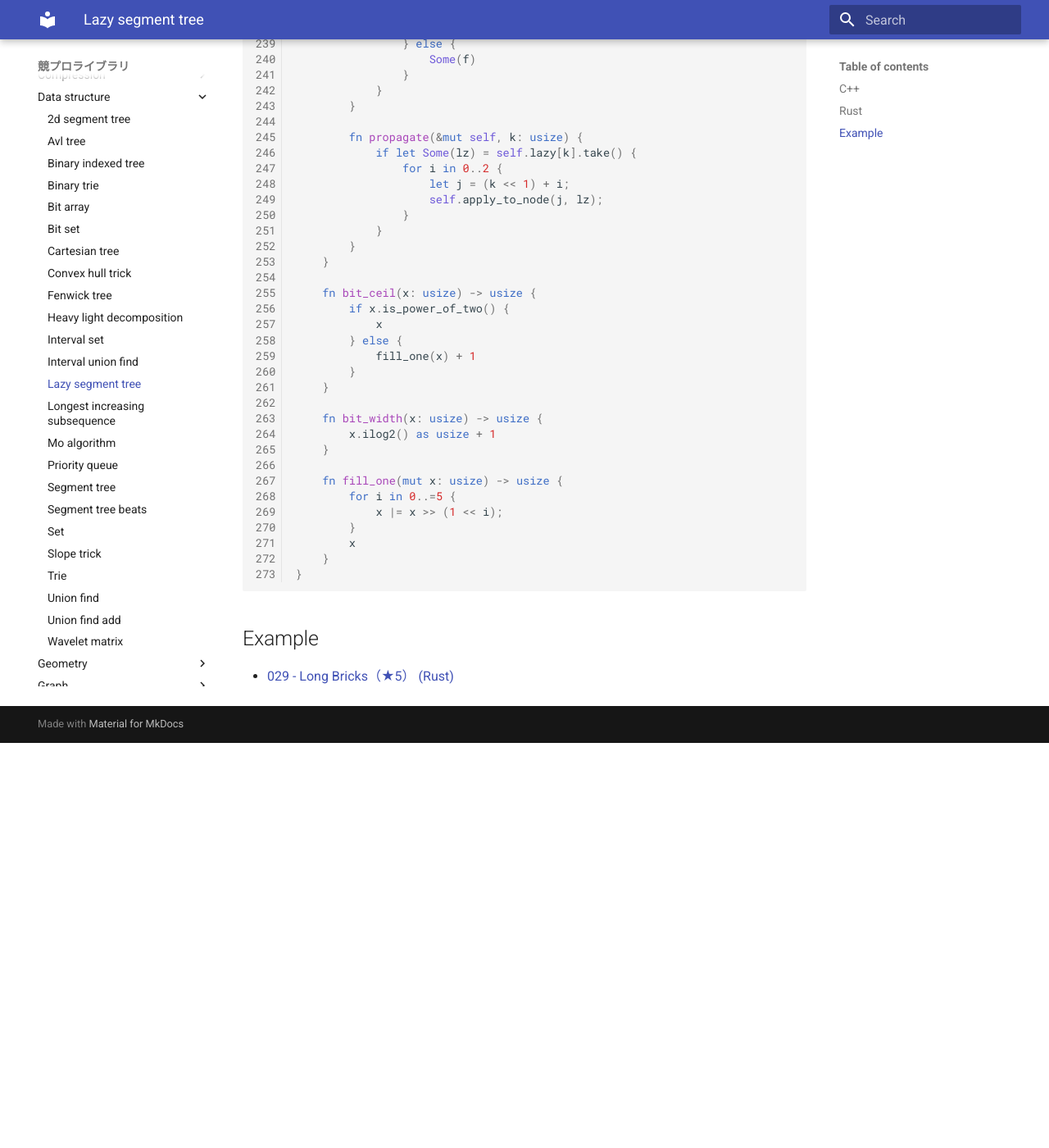
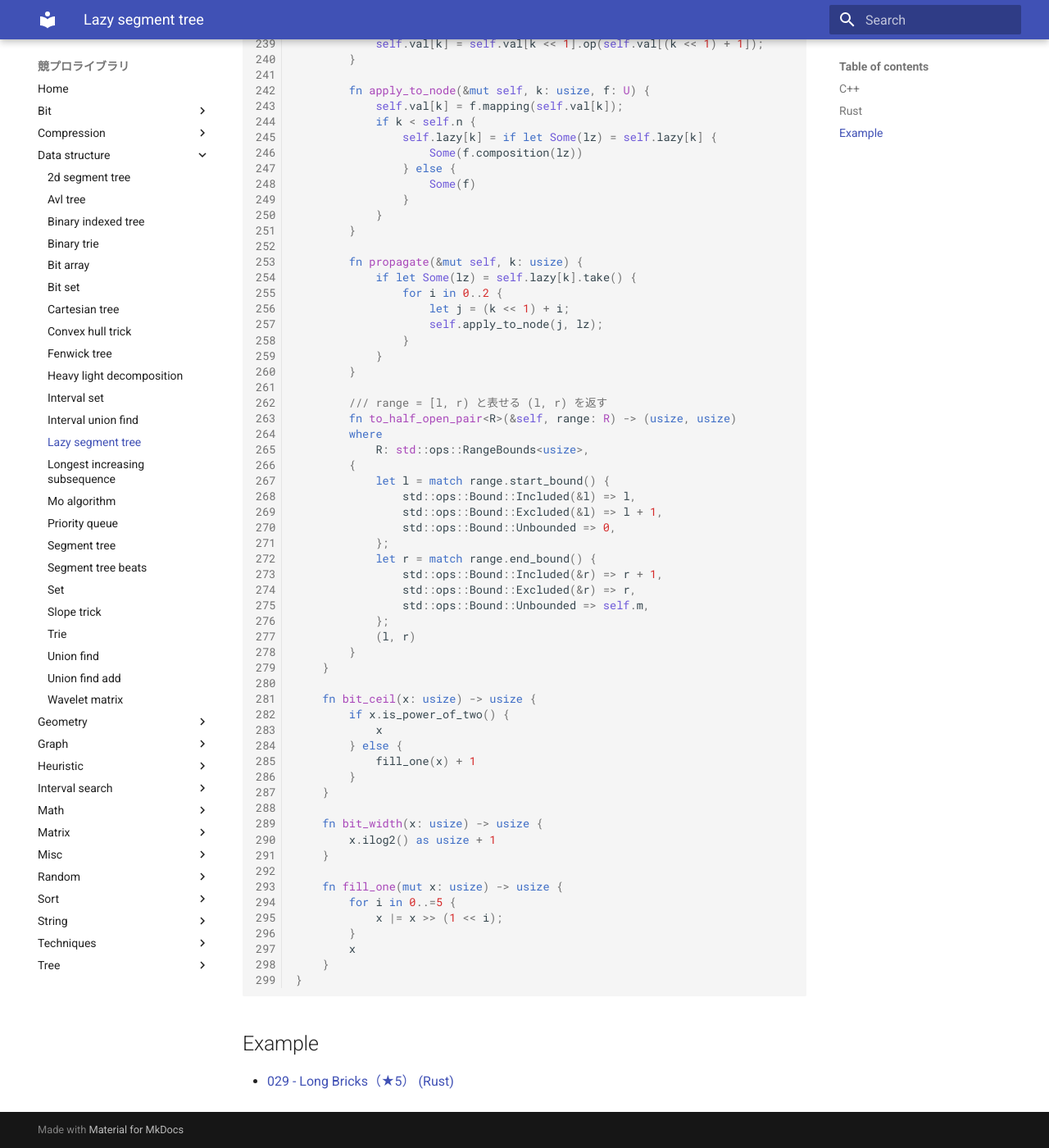
Before and after one commit to Plan88/kyopro-library, an MkDocs documentation site: the page built from docs/data_structure/lazy_segment_tree.md, in a window 1280 px wide and 1400 px high, scrolled down 8112 px. Shown: the whole window at 82% size. Built offline with MkDocs 1.6.1 and Material for MkDocs 9.7.7, drawn with Linux system fonts in a browser that asks for light colours; before the commit the page ends 9018 px from its top, so only the background shows below that; some of the changed text lies outside the part shown.

Commit message:
区間を RangeBound<usize> で指定できるようにする

```diff
--- a/docs/data_structure/lazy_segment_tree.md
+++ b/docs/data_structure/lazy_segment_tree.md
@@ -253,7 +253,11 @@
             }
         }
 
-        pub fn apply(&mut self, mut l: usize, mut r: usize, f: U) {
+        pub fn apply<R>(&mut self, range: R, f: U)
+        where
+            R: std::ops::RangeBounds<usize>,
+        {
+            let (mut l, mut r) = self.to_half_open_pair(range);
             l += self.n;
             r += self.n;
 
@@ -293,7 +297,11 @@
             }
         }
 
-        pub fn prod(&mut self, mut l: usize, mut r: usize) -> T {
+        pub fn prod<R>(&mut self, range: R) -> T
+        where
+            R: std::ops::RangeBounds<usize>,
+        {
+            let (mut l, mut r) = self.to_half_open_pair(range);
             l += self.n;
             r += self.n;
 
@@ -428,6 +436,24 @@
                 }
             }
         }
+
+        /// range = [l, r) と表せる (l, r) を返す
+        fn to_half_open_pair<R>(&self, range: R) -> (usize, usize)
+        where
+            R: std::ops::RangeBounds<usize>,
+        {
+            let l = match range.start_bound() {
+                std::ops::Bound::Included(&l) => l,
+                std::ops::Bound::Excluded(&l) => l + 1,
+                std::ops::Bound::Unbounded => 0,
+            };
+            let r = match range.end_bound() {
+                std::ops::Bound::Included(&r) => r + 1,
+                std::ops::Bound::Excluded(&r) => r,
+                std::ops::Bound::Unbounded => self.m,
+            };
+            (l, r)
+        }
     }
 
     fn bit_ceil(x: usize) -> usize {
```
Also changed, not shown: other parts of docs/data_structure/lazy_segment_tree.md (+1 -1 lines), docs/data_structure/segment_tree.md (+25 -3 lines).
